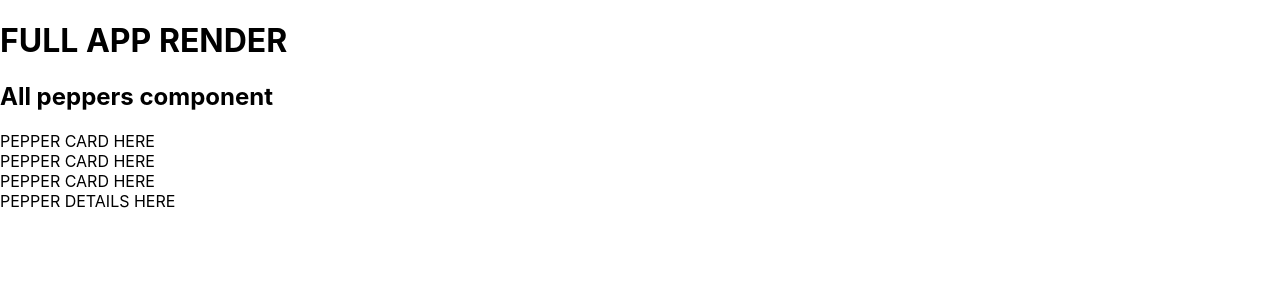
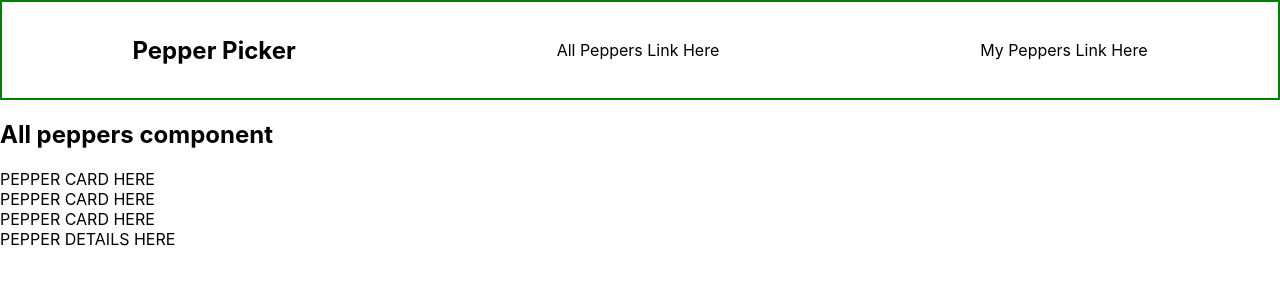
Before and after one commit to ASands17/pepper-picker, a React (Create React App) app: page / in a window 1280 px wide. Shown: the top 300 px of the page. Built offline with nearby package versions, Linux system fonts and the light colour scheme; no server answers.

Commit message:
Add basic navbar

```diff
--- a/src/App.js
+++ b/src/App.js
@@ -1,6 +1,7 @@
 import React, { FC, useEffect, useState } from "react";
 import AllPeppers from "./AllPeppers"
 import PepperDetails from "./PepperDetails"
+import NavBar from "./NavBar.js"
 
 const App= () => {
 
@@ -26,7 +27,7 @@ useEffect(() => {
 
   return(
     <div>
-      <h1>FULL APP RENDER</h1>
+      <NavBar />
     <AllPeppers pepperPreview={peppers} error={error}/>
     <PepperDetails />
     </div>
--- /dev/null
+++ b/src/NavBar.css
@@ -0,0 +1,8 @@
+nav {
+    border: 2px solid green;
+    display: flex;
+    justify-content: space-around;
+    align-items: center;
+    height: 6em;
+
+}
--- /dev/null
+++ b/src/NavBar.js
@@ -0,0 +1,14 @@
+import React, { FC, useEffect, useState } from "react";
+import "./NavBar.css"
+
+const NavBar= () => {
+    return (
+            <nav classname="navbar">
+                <h1> Pepper Picker </h1>
+                <p> All Peppers Link Here </p>
+                <p> My Peppers Link Here </p>
+            </nav>
+    )
+}
+
+export default NavBar;
```
